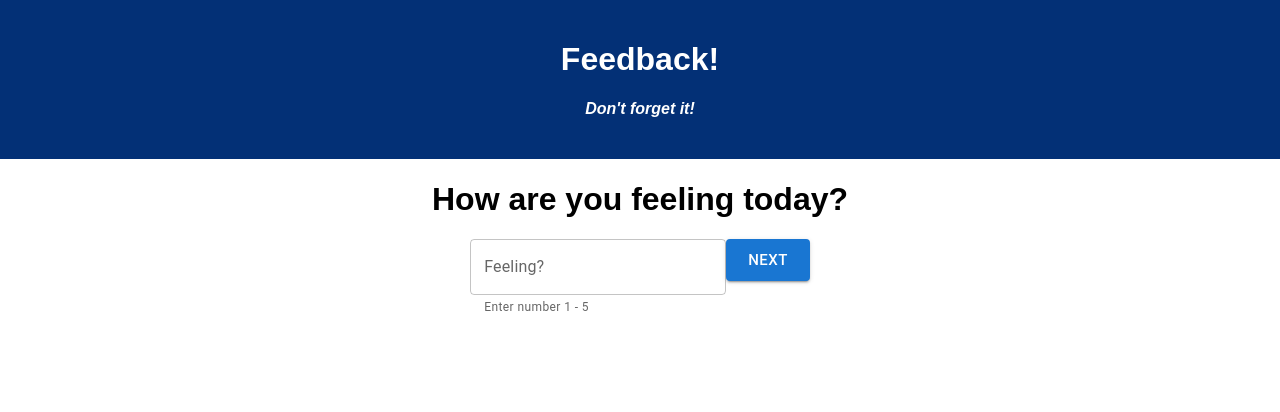
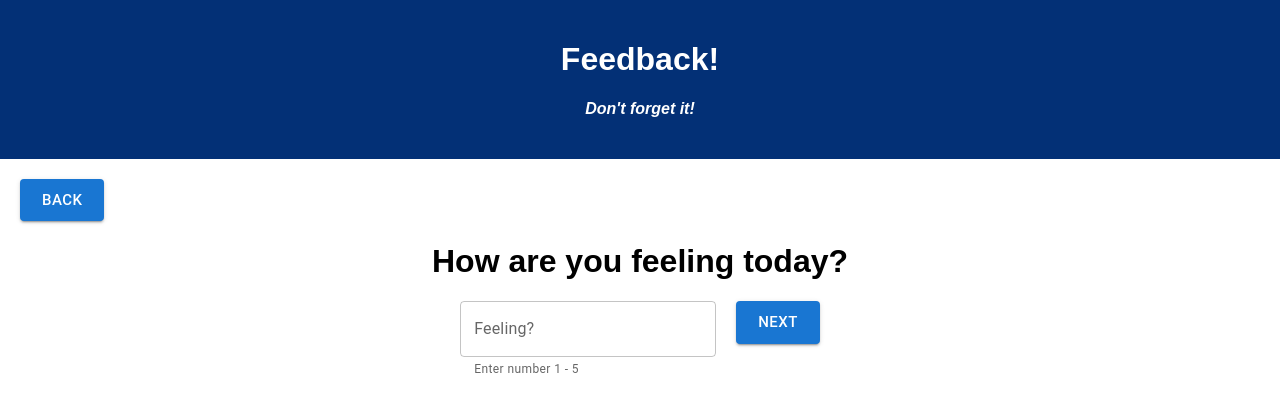
Before and after one commit to weisp014/weekend-redux-feedback-loop, a React (Create React App) app: page / in a window 1280 px wide. Shown: the top 412 px of the page. Built offline with nearby package versions, Linux system fonts and the light colour scheme.

Commit message:
added back button and styling to first form page

```diff
--- a/src/components/App/App.css
+++ b/src/components/App/App.css
@@ -25,3 +25,13 @@ h4 {
 .ratingInput {
   width: 20%;
 }
+
+.backBtn {
+  display: flex;
+  justify-content: left;
+  margin-left: 20px;
+}
+
+.nextBtn {
+  margin-left: 20px;
+}
--- a/src/components/FeelingForm/FeelingForm.jsx
+++ b/src/components/FeelingForm/FeelingForm.jsx
@@ -1,22 +1,22 @@
-import { useSelector, useDispatch } from "react-redux";
+import { useDispatch } from "react-redux";
 import { useState } from "react";
 import { useHistory } from "react-router-dom";
-import TextField from '@mui/material/TextField';
-import Button from '@mui/material/Button';
+import TextField from "@mui/material/TextField";
+import Button from "@mui/material/Button";
 
 function FeelingForm() {
   const history = useHistory();
   const dispatch = useDispatch();
-  const [feeling, setFeeling] = useState('');
+  const [feeling, setFeeling] = useState("");
 
   const handleSubmit = (event) => {
     event.preventDefault();
     console.log("in handleSubmit", feeling);
 
     //alert if no input
-    if(!feeling || Number(feeling) > 5 || Number(feeling < 1)) {
-      alert('Enter number between 1 and 5');
-      return
+    if (!feeling || Number(feeling) > 5 || Number(feeling < 1)) {
+      alert("Enter number between 1 and 5");
+      return;
     }
 
     dispatch({
@@ -31,9 +31,20 @@ function FeelingForm() {
     setFeeling(event.target.value);
   };
 
+  // return to previous page
+  const goBack = () => {
+    history.goBack();
+  }
+
   return (
-    <form onSubmit={handleSubmit}>
-      <h1>How are you feeling today?</h1>
+    <>
+      <div className="backBtn">
+        <Button onClick={goBack} variant="contained" size="large" type="button">
+          BACK
+        </Button>
+      </div>
+      <form onSubmit={handleSubmit}>
+        <h1 className="formTitle">How are you feeling today?</h1>
         <TextField
           className="ratingInput"
           id="demo-helper-text-aligned"
@@ -41,10 +52,15 @@ function FeelingForm() {
           label="Feeling?"
           helperText="Enter number 1 - 5"
           onChange={handleFeelingChange}
-          inputProps={{ inputMode: 'numeric', pattern: '[1-5]*' }}
+          inputProps={{ inputMode: "numeric", pattern: "[1-5]*" }}
         />
-      <Button variant="contained" size="large" type="submit">NEXT</Button>
-    </form>
+        <span className="nextBtn">
+          <Button variant="contained" size="large" type="submit">
+            NEXT
+          </Button>
+        </span>
+      </form>
+    </>
   );
 }
 
```
